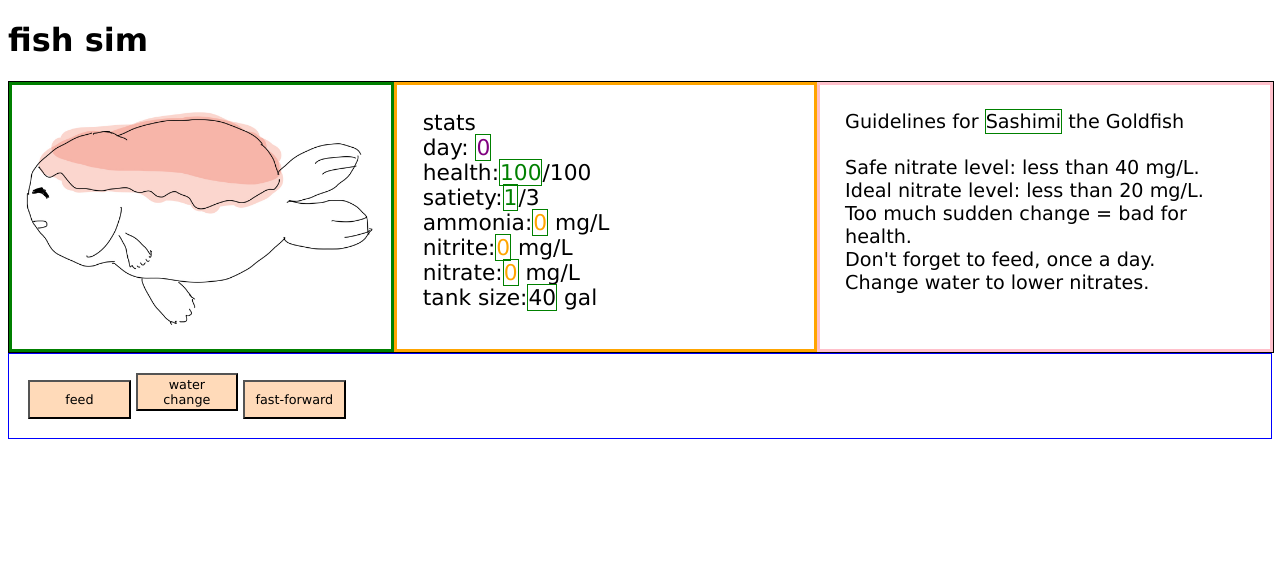
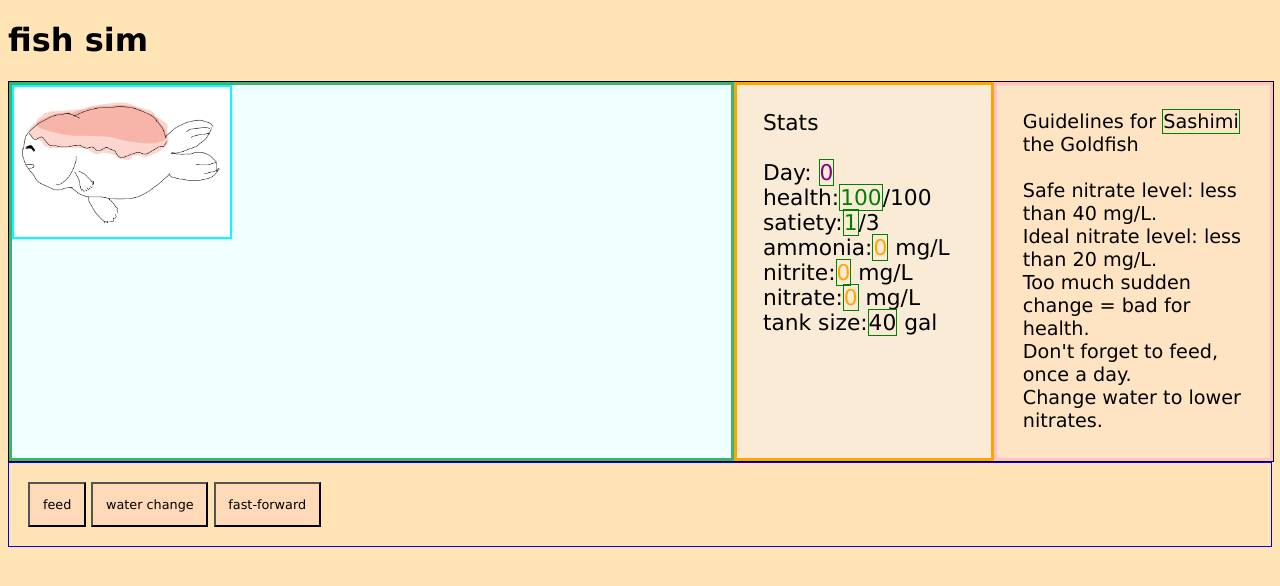
Before and after one commit to echoeoe/fishsim, a plain HTML site: page index.html in a window 1280 px wide. Drawn offline with Linux system fonts and the light colour scheme.

Commit message:
UI tweaks: added color, fish tank. Put fish in tank.

```diff
--- a/index.html
+++ b/index.html
@@ -12,10 +12,12 @@
 	</header>
 	<main>
 		<div id="display">
-			<img id="fish-img" src="https://echoeoe.github.io/fishsim/assets/sashimi.jpg"></img>
+			<div id="tank">
+				<img id="fish-img" src="https://echoeoe.github.io/fishsim/assets/sashimi.jpg"></img>
+			</div>
 			<div id="stats">
-				stats<br>
-				day: <span class="js" id="day"></span><br>
+				Stats<br><br>
+				Day: <span class="js" id="day"></span><br>
 				health:<span class="js points" id="health"></span>/100<br>
 				satiety:<span class="js points" id="satiety"></span>/3<br>
 				ammonia:<span class="js chem" id="ammonia"></span> mg/L<br>
--- a/styles.css
+++ b/styles.css
@@ -1,5 +1,6 @@
 html{
     font-family: 'Verdana', sans-serif;
+    background-color: moccasin;
 }
 
 #display{
@@ -14,11 +15,17 @@ html{
     width: 30%;
     font-size: 1.7vw;
     padding: 2vw;
+    background-color: antiquewhite;
+}
+
+#tank{
+    border: 3px solid mediumseagreen;
+    background-color: azure;
 }
 
 #fish-img{
     width: 30%;
-    border: 3px solid green;
+    border: 2px solid aqua;
     display: block;
 }
 
@@ -48,12 +55,12 @@ html{
     font-size: 1.5vw;
     border: 3px solid pink;
     padding: 2vw;
+    background-color: bisque;
 }
 
 button{
     background-color: peachpuff;
-    height: 3vw;
-    width: 8vw;
     font-family: Verdana;
     font-size: 1vw;
+    padding: 1vw;
 }
```
